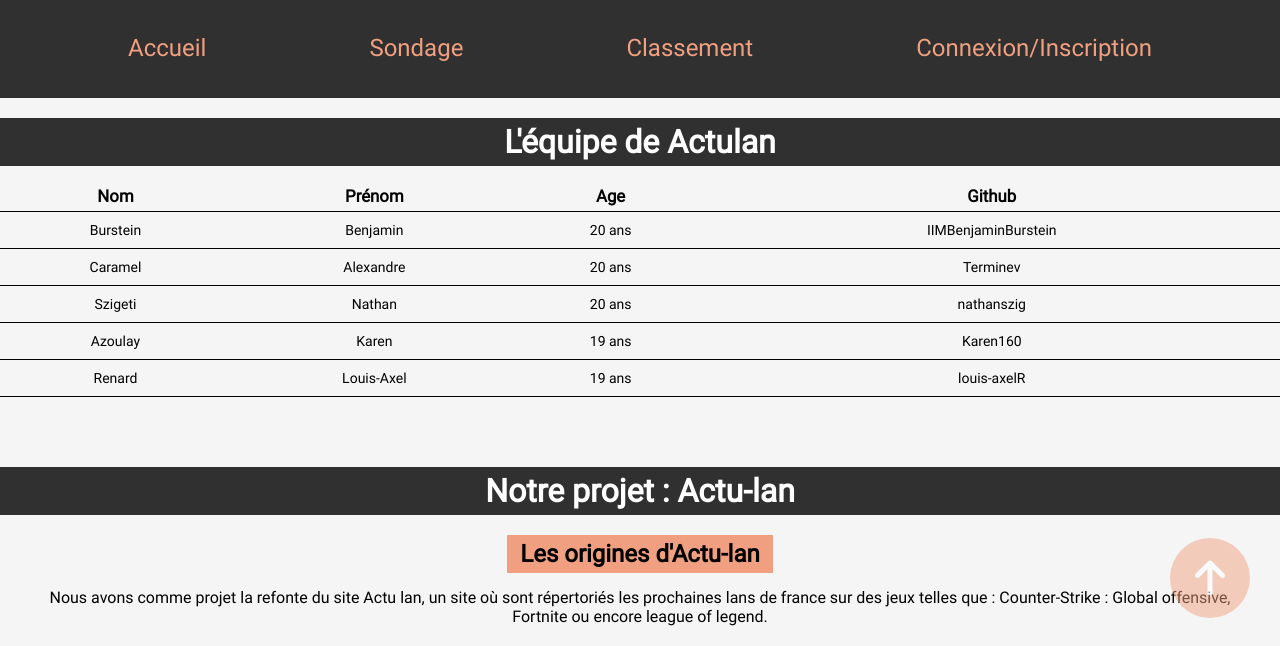
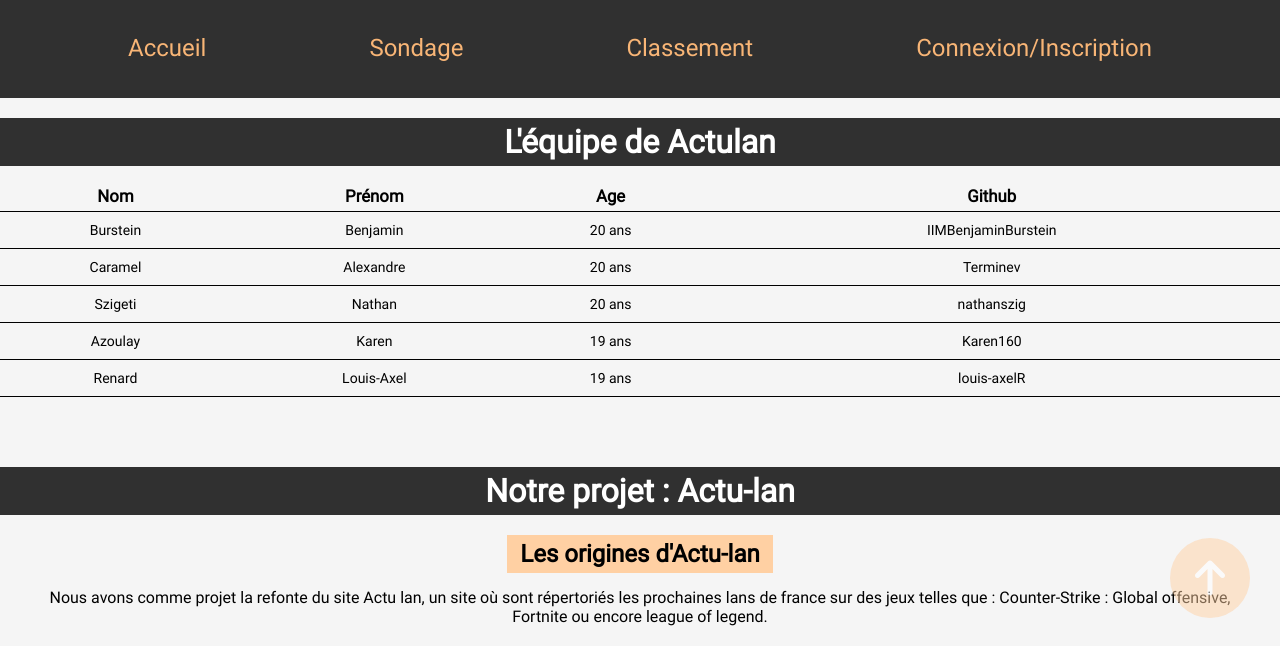
Before and after one commit to Karen160/Git_Github, a plain HTML site: page index.html in a window 1280 px wide. Shown: the part 152-798 px from the top of the page. Drawn offline with Linux system fonts and the light colour scheme; files whose address does not match are found by name.

Commit message:
:rocket: projet

```diff
--- a/css/base.css
+++ b/css/base.css
@@ -26,7 +26,7 @@ h2{
 }
 
 h4{
-    background-color: rgb(240, 160, 128) ;
+    background-color: #ffd0a3 ;
     text-align: center;
     padding: 5px;
     width: 20%;
--- a/css/header.css
+++ b/css/header.css
@@ -42,7 +42,11 @@ nav a {
     justify-content: space-between;
     align-content: center;
     text-decoration: none;
-    color:  rgb(240, 160, 128);
+    color:  #f8b576;
+}
+
+nav a:hover{
+    color: white;
 }
 
 .shadow {
--- a/css/reh.css
+++ b/css/reh.css
@@ -15,7 +15,7 @@
     bottom: 30px;
     cursor: pointer;
     z-index: 20;
-    background:  rgb(240, 160, 128);
+    background: #ffd0a3;
     opacity: 0.5;
 }
 .boutonREH:hover {
```
Also changed, not shown: index.html (+0 -2 lines), 2 other files.
